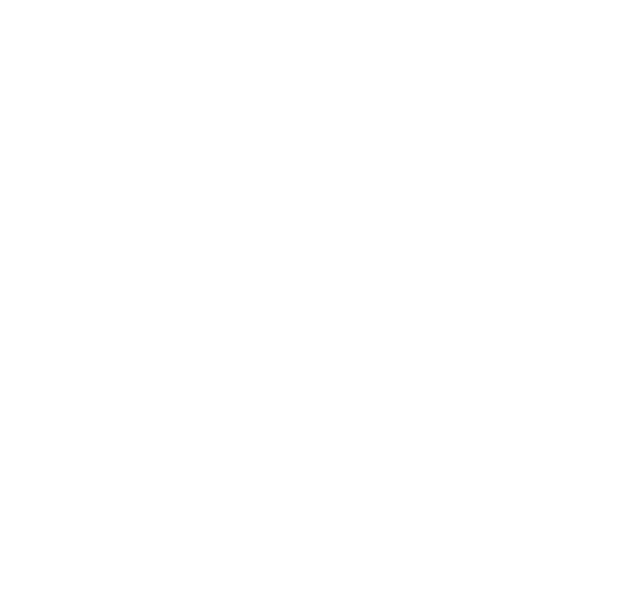
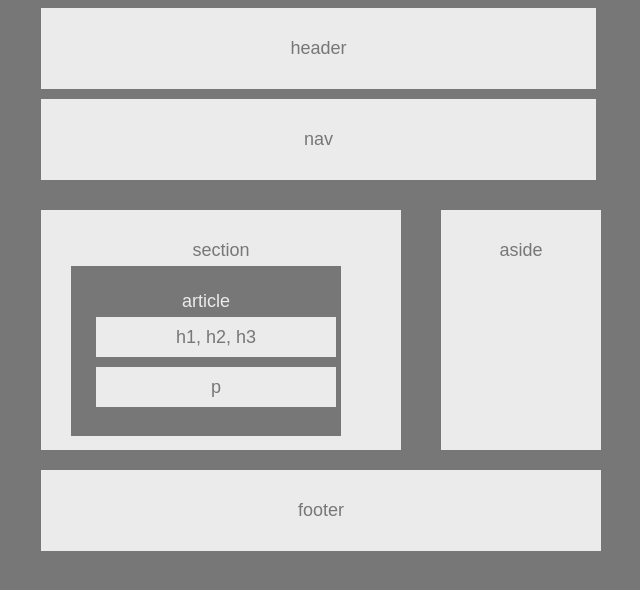
Before and after one commit to Mikhail13S/HW-Wireframe, a plain HTML site: page index.html in a window 1280 px wide. Shown: the whole page, without its empty margins (367-1007 px from the left). Drawn offline with Linux system fonts and the light colour scheme.

Commit message:
completed files

```diff
--- a/index.html
+++ b/index.html
@@ -1 +1,40 @@
 <!DOCTYPE html>
+<html lang="en-us" class="document">
+<head>
+    <meta charset="UTF-8">
+    <title>Wireframe</title>
+    <link rel="stylesheet" type="text/css" href="style.css">
+</head>
+<body>
+    <header id="header">
+        header
+    </header>
+    <nav id="header">
+        nav
+    </nav>
+
+    <section id="section">
+        section
+            <div id="article">
+                    article
+                    <div id="h1">
+                        h1, h2, h3
+                    </div>
+                    <div id="paragraph">
+                        p
+                    </div>
+            </div>
+    </section>
+
+    <section id="aside">
+            <aside>
+                 aside
+            </aside>
+    </section>
+
+    <footer id="footer">
+        footer
+    </footer>
+
+</body>
+</html>
--- a/style.css
+++ b/style.css
@@ -1 +1,83 @@
-<1DOCTYPE css>
+div {
+    box-sizing: border-box;
+    text-align: center;
+   }
+
+ body {
+    background: #777;
+    width: 960px;
+    font-family: 'Arial', 'Helvetica Neue', Helvetica, sans-serif;
+    font-size: 18px;
+    text-align: center;
+}
+#header {
+    padding: 30px;
+    margin-bottom: 10px;
+    background: #ebebeb;
+    width: 495px;
+    margin-left: 400px;
+    color: #777
+
+}
+#nav {
+    padding: 30px;
+    background: #ebebeb;
+    width: 495px;
+    color: #777;
+}
+#section {
+    padding: 30px;
+    margin-bottom: 20px;
+    margin-top: 20px;
+    background: #ebebeb;
+    color: #777;
+    width: 300px;
+    height: 180px;
+    float: left;
+    margin-left: 400px;
+}
+#article {
+    padding: 25px;
+    background: #777;
+    color: #ebebeb;
+    margin-bottom: 15px;
+    margin-top: 5px;
+    width: 270px;
+    height: 170px;
+}
+#h1 {
+    padding: 10px;
+    background: #ebebeb;
+    color: #777;
+    margin-top: 5px;
+    margin-bottom: 10px;
+    width: 240px;
+    height: 40px;
+}
+#paragraph {
+    padding: 10px;
+    background: #ebebeb;
+    color: #777;
+    margin-top: 5px;
+    width: 240px;
+    height: 40px;
+}
+
+#aside {
+    padding: 30px;
+    background: #ebebeb;
+    width: 100px;
+    height: 180px;
+    color: #777;
+    float: right;
+    margin-top: 20px;
+}
+
+#footer {
+    padding: 30px;
+    background: #ebebeb;
+    width: 495;
+    color: #777;
+    clear: both;
+    margin-left: 400px;
+}
```
